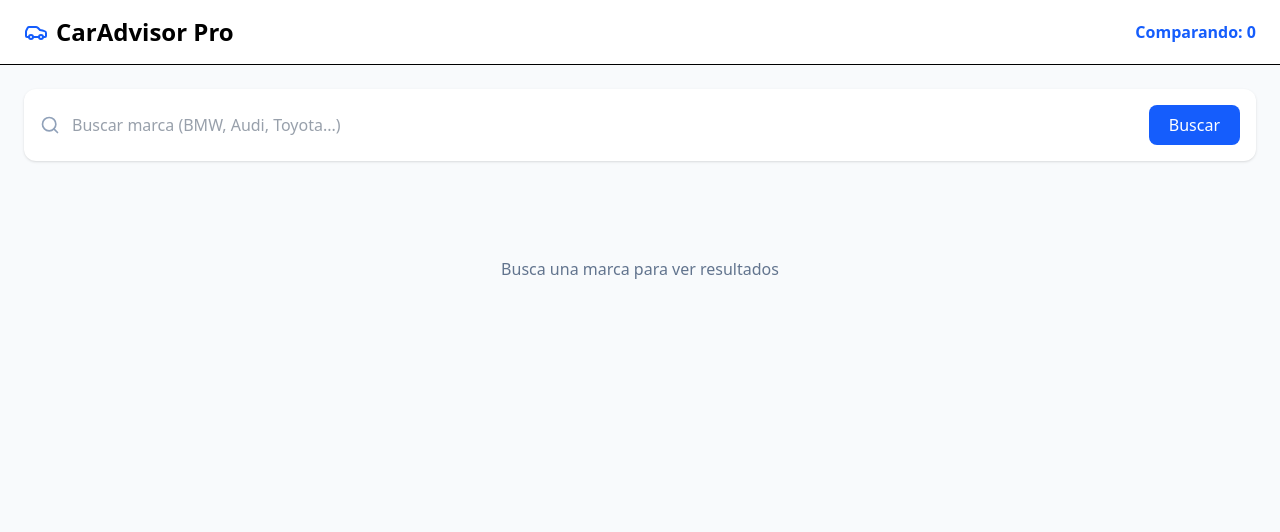
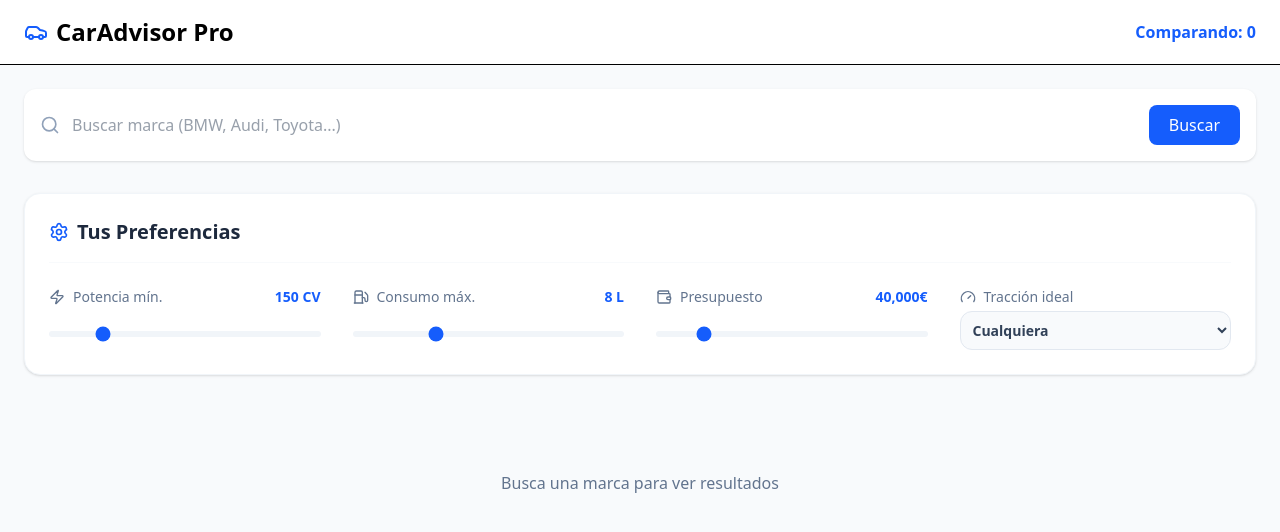
Before and after one commit to juanzafe/car-advisor, a React (Vite) app: page / in a window 1280 px wide. Shown: the top 532 px of the page. Built offline with nearby package versions, Linux system fonts and the light colour scheme.

Commit message:
improved searching

```diff
--- a/src/App.tsx
+++ b/src/App.tsx
@@ -1,4 +1,4 @@
-import { useCallback, useMemo, useState } from 'react';
+import { useCallback, useState } from 'react';
 import type { CarSpec, Preferences } from './types/car';
 import { carService } from './services/carService';
 
@@ -6,6 +6,7 @@ import { Header } from './components/layout/Header';
 import { SearchBar } from './components/search/SearchBar';
 import { CarsGrid } from './components/cars/CarsGrid';
 import { ComparisonGrid } from './components/comparison/ComparisonGrid';
+import { PreferenceFilters } from './components/search/PreferenceFilters';
 
 export default function App() {
   const [cars, setCars] = useState<CarSpec[]>([]);
@@ -15,20 +16,14 @@ export default function App() {
   /* =====================
    * USER PREFERENCES
    * ===================== */
-  const preferences: Preferences = useMemo(
-    () => ({
-      minPower: 150,
-      maxConsumption: 8,
-      maxWeight: 1600,
-      maxPrice: 40000,
-      preferredTraction: 'any'
-    }),
-    []
-  );
+ const [preferences, setPreferences] = useState<Preferences>({
+    minPower: 150,
+    maxConsumption: 8,
+    maxWeight: 1600,
+    maxPrice: 40000,
+    preferredTraction: 'any'
+  });
 
-  /* =====================
-   * SEARCH HANDLER
-   * ===================== */
   const search = useCallback(async (query: string) => {
     try {
       setLoading(true);
@@ -51,9 +46,7 @@ export default function App() {
     }
   }, [preferences]);
 
-  /* =====================
-   * COMPARISON HANDLERS
-   * ===================== */
+
   const addToCompare = useCallback((car: CarSpec) => {
     setSelected(prev =>
       prev.some(c => c.id === car.id) ? prev : [...prev, car]
@@ -64,9 +57,7 @@ export default function App() {
     setSelected(prev => prev.filter(c => c.id !== id));
   }, []);
 
-  /* =====================
-   * RENDER
-   * ===================== */
+
   return (
     <>
       <Header selectedCount={selected.length} />
@@ -74,10 +65,16 @@ export default function App() {
       <main className="max-w-7xl mx-auto p-6 space-y-8">
         <SearchBar onSearch={search} isLoading={loading} />
 
+        <PreferenceFilters
+          preferences={preferences}
+          setPreferences={setPreferences}
+        />
+
         <CarsGrid
           cars={cars}
           isLoading={loading}
           onCompare={addToCompare}
+          selectedIds={selected.map(c => c.id)}
         />
 
         {selected.length > 0 && (
--- a/src/components/cars/CarCard.tsx
+++ b/src/components/cars/CarCard.tsx
@@ -1,40 +1,62 @@
-
 import { Zap, Fuel, Gauge, Car, Star } from 'lucide-react';
 import { CarImage } from './CarImage';
 import type { CarSpec } from '../../types/car';
 
 export const CarCard = ({
   car,
-  onCompare
+  onCompare,
+  isSelected,
 }: {
   car: CarSpec;
   onCompare: () => void;
+  isSelected: boolean;
 }) => (
-  <div className="bg-white rounded-2xl shadow overflow-hidden relative">
+  <div className="bg-white rounded-2xl shadow-md overflow-hidden relative border border-slate-100">
+    {/* El z-10 asegura que se vea por encima de la imagen */}
     {car.score !== undefined && (
-      <div className="absolute top-3 right-3 bg-yellow-500 text-white px-3 py-1 rounded-full text-sm">
-        <Star size={14} /> {car.score}%
+      <div className="absolute top-3 right-3 z-10 bg-yellow-500 text-white px-3 py-1 rounded-full text-sm font-bold flex items-center gap-1 shadow-sm">
+        <Star size={14} fill="currentColor" />
+        <span>{car.score}%</span>
       </div>
     )}
 
     <CarImage car={car} />
 
-    <div className="p-5 space-y-3">
-      <h3 className="font-bold">{car.brand} {car.model}</h3>
-      <p className="text-sm text-slate-500">{car.year}</p>
+    <div className="p-5 space-y-4">
+      <div>
+        <h3 className="font-bold text-lg leading-tight">{car.brand} {car.model}</h3>
+        <p className="text-sm text-slate-500">{car.year}</p>
+      </div>
 
-      <div className="text-sm space-y-1">
-        <div className="flex justify-between"><Zap /> {car.hp} CV</div>
-        <div className="flex justify-between"><Fuel /> {car.consumption} L</div>
-        <div className="flex justify-between"><Gauge /> {car.weight} kg</div>
-        <div className="flex justify-between"><Car /> {car.traction}</div>
+      <div className="text-sm space-y-2 border-y border-slate-50 py-3">
+        <div className="flex justify-between items-center text-slate-600">
+          <span className="flex items-center gap-2"><Zap size={16} className="text-blue-500"/> Potencia</span>
+          <span className="font-semibold text-slate-900">{car.hp} CV</span>
+        </div>
+        <div className="flex justify-between items-center text-slate-600">
+          <span className="flex items-center gap-2"><Fuel size={16} className="text-blue-500"/> Consumo</span>
+          <span className="font-semibold text-slate-900">{car.consumption} L</span>
+        </div>
+        <div className="flex justify-between items-center text-slate-600">
+          <span className="flex items-center gap-2"><Gauge size={16} className="text-blue-500"/> Peso</span>
+          <span className="font-semibold text-slate-900">{car.weight} kg</span>
+        </div>
+        <div className="flex justify-between items-center text-slate-600">
+          <span className="flex items-center gap-2"><Car size={16} className="text-blue-500"/> Tracción</span>
+          <span className="font-semibold text-slate-900">{car.traction}</span>
+        </div>
       </div>
 
       <button
         onClick={onCompare}
-        className="w-full bg-green-600 text-white py-2 rounded-lg font-semibold"
+        disabled={isSelected}
+        className={`w-full py-2.5 rounded-xl font-bold transition-all duration-200 ${
+          isSelected
+            ? 'bg-slate-100 text-slate-400 cursor-not-allowed'
+            : 'bg-green-600 text-white hover:bg-green-700 shadow-sm active:scale-[0.98]'
+        }`}
       >
-        Comparar
+        {isSelected ? 'Ya en comparativa' : 'Comparar ahora'}
       </button>
     </div>
   </div>
--- a/src/components/cars/CarsGrid.tsx
+++ b/src/components/cars/CarsGrid.tsx
@@ -5,11 +5,13 @@ interface CarsGridProps {
   cars: CarSpec[];
   onCompare: (car: CarSpec) => void;
   isLoading?: boolean;
+  selectedIds?: string[];
 }
 
 export function CarsGrid({
   cars,
   onCompare,
+  selectedIds,
   isLoading = false
 }: CarsGridProps) {
   if (isLoading) {
@@ -40,6 +42,7 @@ export function CarsGrid({
           key={car.id}
           car={car}
           onCompare={() => onCompare(car)}
+          isSelected={selectedIds?.includes(car.id) || false}
         />
       ))}
     </div>
--- /dev/null
+++ b/src/components/search/PreferenceFilters.tsx
@@ -0,0 +1,83 @@
+import { Settings, Zap, Fuel, Wallet, Gauge } from 'lucide-react';
+import type { Preferences } from '../../types/car';
+
+interface PreferenceFiltersProps {
+  preferences: Preferences;
+  setPreferences: (prefs: Preferences) => void;
+}
+
+export const PreferenceFilters = ({ preferences, setPreferences }: PreferenceFiltersProps) => {
+  const handleChange = (key: keyof Preferences, value: string | number) => {
+    setPreferences({ ...preferences, [key]: value });
+  };
+
+  return (
+    <div className="bg-white p-6 rounded-2xl shadow-sm border border-slate-100 space-y-6">
+      <div className="flex items-center gap-2 border-b border-slate-50 pb-4">
+        <Settings className="text-blue-600" size={20} />
+        <h2 className="text-xl font-bold text-slate-800">Tus Preferencias</h2>
+      </div>
+
+      <div className="grid grid-cols-1 md:grid-cols-2 lg:grid-cols-4 gap-8">
+        {/* Potencia */}
+        <div className="space-y-3">
+          <div className="flex justify-between items-center text-sm font-medium">
+            <span className="flex items-center gap-2 text-slate-500"><Zap size={16}/> Potencia mín.</span>
+            <span className="text-blue-600 font-bold">{preferences.minPower} CV</span>
+          </div>
+          <input
+            type="range" min="50" max="600" step="10"
+            value={preferences.minPower}
+            onChange={(e) => handleChange('minPower', Number(e.target.value))}
+            className="w-full h-1.5 bg-slate-100 rounded-lg appearance-none cursor-pointer accent-blue-600"
+          />
+        </div>
+
+        {/* Consumo */}
+        <div className="space-y-3">
+          <div className="flex justify-between items-center text-sm font-medium">
+            <span className="flex items-center gap-2 text-slate-500"><Fuel size={16}/> Consumo máx.</span>
+            <span className="text-blue-600 font-bold">{preferences.maxConsumption} L</span>
+          </div>
+          <input
+            type="range" min="3" max="20" step="0.5"
+            value={preferences.maxConsumption}
+            onChange={(e) => handleChange('maxConsumption', Number(e.target.value))}
+            className="w-full h-1.5 bg-slate-100 rounded-lg appearance-none cursor-pointer accent-blue-600"
+          />
+        </div>
+
+        {/* Presupuesto */}
+        <div className="space-y-3">
+          <div className="flex justify-between items-center text-sm font-medium">
+            <span className="flex items-center gap-2 text-slate-500"><Wallet size={16}/> Presupuesto</span>
+            <span className="text-blue-600 font-bold">{preferences.maxPrice.toLocaleString()}€</span>
+          </div>
+          <input
+            type="range" min="10000" max="200000" step="5000"
+            value={preferences.maxPrice}
+            onChange={(e) => handleChange('maxPrice', Number(e.target.value))}
+            className="w-full h-1.5 bg-slate-100 rounded-lg appearance-none cursor-pointer accent-blue-600"
+          />
+        </div>
+
+        {/* Tracción */}
+        <div className="space-y-3">
+          <div className="flex justify-between items-center text-sm font-medium text-slate-500 mb-1">
+            <span className="flex items-center gap-2"><Gauge size={16}/> Tracción ideal</span>
+          </div>
+          <select
+            value={preferences.preferredTraction}
+            onChange={(e) => handleChange('preferredTraction', e.target.value)}
+            className="w-full p-2 bg-slate-50 border border-slate-200 rounded-xl text-sm font-semibold text-slate-700 outline-none focus:border-blue-500 transition-colors"
+          >
+            <option value="any">Cualquiera</option>
+            <option value="FWD">Delantera (FWD)</option>
+            <option value="RWD">Trasera (RWD)</option>
+            <option value="AWD">Total (AWD)</option>
+          </select>
+        </div>
+      </div>
+    </div>
+  );
+};
--- a/src/services/carService.ts
+++ b/src/services/carService.ts
@@ -1,29 +1,27 @@
 import type { CarSpec, Preferences } from "../types/car";
-import type { NhtsaResponse } from "../types/nhtsa";
 
+const NINJA_API_KEY = 'c65zZAz4PsZ8YT2W11vfKe1ZY56dmoN9wH6poLff';
+
+interface NinjaCar {
+  make: string;
+  model: string;
+  year: number;
+  combination_mpg: number;
+  displacement: number;
+  drive: string;
+  class: string;
+  cylinders: number;
+}
 
 export const carService = {
   angles: ['01', '05', '09', '13', '17', '21', '25', '29', '33'] as const,
 
-  colors: [
-    { name: 'Blanco', hex: 'ffffff', code: 'white' },
-    { name: 'Negro', hex: '000000', code: 'black' },
-    { name: 'Gris', hex: '808080', code: 'grey' },
-    { name: 'Rojo', hex: 'ff0000', code: 'red' },
-    { name: 'Azul', hex: '0000ff', code: 'blue' }
-  ] as const,
-
-  getCarImage(
-    make: string,
-    model: string,
-    year: number,
-    angle: string = '01',
-    color: string = 'grey'
-  ): string {
+  getCarImage(make: string, model: string, year: number, angle = '01', color = 'grey'): string {
     const url = new URL('https://cdn.imagin.studio/getimage');
     url.searchParams.append('customer', 'hrjavascript-mastery');
     url.searchParams.append('make', make.toLowerCase());
-    url.searchParams.append('modelFamily', model.split(' ')[0].toLowerCase());
+    const modelFamily = model.split(' ').slice(0, 2).join(' ').toLowerCase();
+    url.searchParams.append('modelFamily', modelFamily);
     url.searchParams.append('zoomType', 'fullscreen');
     url.searchParams.append('modelYear', year.toString());
     url.searchParams.append('angle', angle);
@@ -32,53 +30,75 @@ export const carService = {
   },
 
   async fetchCars(make: string): Promise<CarSpec[]> {
+    const cleanMake = make.trim();
+
+    // Eliminamos el filtro de año para traer TODO el catálogo
     const res = await fetch(
-    `https://vpic.nhtsa.dot.gov/api/vehicles/getmodelsformake/${make}?format=json`
+      `https://api.api-ninjas.com/v1/cars?make=${cleanMake}`,
+      {
+        method: 'GET',
+        headers: {
+          'X-Api-Key': NINJA_API_KEY,
+          'Content-Type': 'application/json'
+        },
+      }
     );
 
     if (!res.ok) {
-    throw new Error("Failed to fetch cars");
+      const errorText = await res.text();
+      console.error("Error servidor:", errorText);
+      throw new Error(`Error: ${res.status}`);
     }
 
-  const data: NhtsaResponse = await res.json();
+    const data: NinjaCar[] = await res.json();
 
-  const tractions = ['FWD', 'RWD', 'AWD'] as const;
+    // Ordenamos por año (más nuevos primero) para que la lista tenga sentido
+    const sortedCars = data.sort((a, b) => b.year - a.year);
 
-  return data.Results.slice(0, 12).map((c, i) => {
-    const hp = 150 + Math.random() * 250;
-    const year = 2024 - Math.floor(Math.random() * 3);
+    return sortedCars.slice(0, 20).map((c, i) => {
+      // Conversión MPG a L/100km
+      const consumptionL = c.combination_mpg
+        ? (235.21 / c.combination_mpg)
+        : (c.displacement ? 5 + c.displacement * 1.5 : 8.0);
+
+      const isLuxury = c.class?.toLowerCase().includes('luxury') ||
+                       c.class?.toLowerCase().includes('sports');
+
+      // Precio estimado dinámico (baja si el coche es antiguo)
+      const isClassic = c.year < 2005;
+      const basePrice = isLuxury ? 50000 : 20000;
+      const engineBonus = (c.displacement || 2.0) * 5000;
+
+      // Factor de depreciación: los coches viejos valen menos (a menos que sean muy clásicos)
+      const ageFactor = Math.max(0.1, 1 - (2025 - c.year) * 0.05);
+      const finalPrice = (basePrice + engineBonus) * (isClassic ? 0.3 : ageFactor);
+
+      const tractionMap: Record<string, string> = {
+        'fwd': 'FWD', 'rwd': 'RWD', 'awd': 'AWD', '4wd': 'AWD'
+      };
 
       return {
-      id: `${c.Model_ID}-${i}`,
-      brand: c.Make_Name,
-      model: c.Model_Name,
-      year,
-      hp: Math.round(hp),
-      weight: Math.round(1300 + Math.random() * 500),
-      consumption: Math.round((5 + Math.random() * 5) * 10) / 10,
-      price: Math.round(20000 + hp * 120),
-      traction: tractions[Math.floor(Math.random() * tractions.length)],
-      image: this.getCarImage(c.Make_Name, c.Model_Name, year)
+        // Incluimos el año en el ID para que modelos iguales de años distintos no choquen
+        id: `${c.make}-${c.model}-${c.year}-${i}`,
+        brand: c.make.toUpperCase(),
+        model: c.model.toUpperCase(),
+        year: c.year,
+        hp: Math.round((c.displacement || 1.6) * 90 + (c.cylinders || 4) * 8),
+        consumption: Number(consumptionL.toFixed(1)),
+        weight: c.class?.toLowerCase().includes('suv') ? 1900 : 1400,
+        price: Math.round(finalPrice),
+        traction: tractionMap[c.drive?.toLowerCase()] || 'FWD',
+        image: this.getCarImage(c.make, c.model, c.year)
       };
     });
   },
 
-
   calculateScore(car: CarSpec, prefs: Preferences): number {
     let score = 100;
-
-    if (car.hp < prefs.minPower) score -= (prefs.minPower - car.hp) / 10;
-    if (car.consumption > prefs.maxConsumption) score -= (car.consumption - prefs.maxConsumption) * 5;
-    if (car.weight > prefs.maxWeight) score -= (car.weight - prefs.maxWeight) / 50;
-    if (car.price > prefs.maxPrice) score -= (car.price - prefs.maxPrice) / 1000;
-
-    if (
-      prefs.preferredTraction !== 'any' &&
-      car.traction === prefs.preferredTraction
-    ) {
-      score += 10;
-    }
-
-    return Math.max(0, Math.round(score));
+    if (car.hp < prefs.minPower) score -= (prefs.minPower - car.hp) * 0.4;
+    if (car.consumption > prefs.maxConsumption) score -= (car.consumption - prefs.maxConsumption) * 8;
+    if (car.price > prefs.maxPrice) score -= ((car.price - prefs.maxPrice) / 1000) * 2;
+    if (prefs.preferredTraction !== 'any' && car.traction === prefs.preferredTraction) score += 15;
+    return Math.min(100, Math.max(0, Math.round(score)));
   }
 };
```
Also changed, not shown: src/components/cars/CarImage.tsx (+40 -10 lines). Lines whose indentation alone changed are shown as unchanged.
